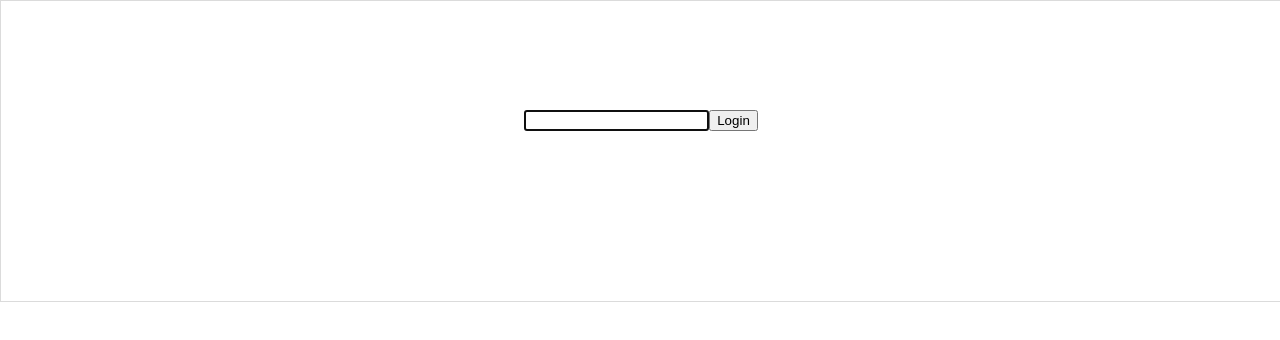
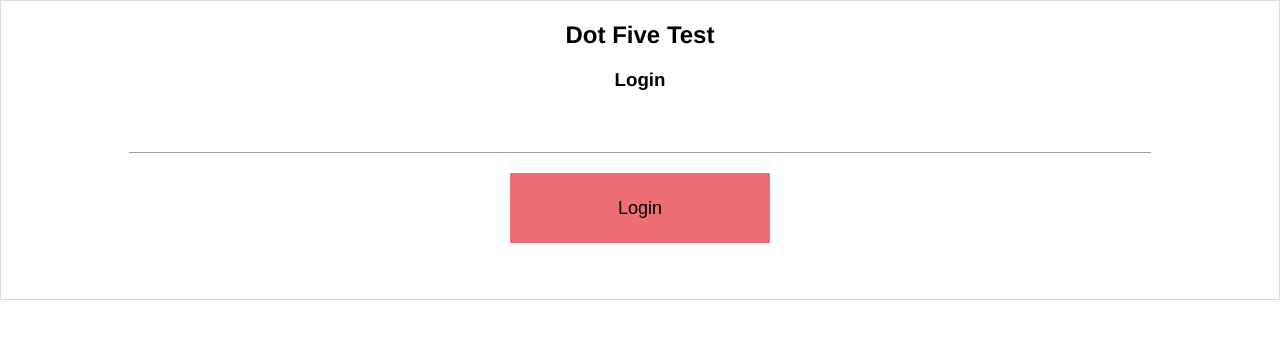
Before and after one commit to Kevez/vuex-item-list, a Vue app: page / in a window 1280 px wide. Shown: the top 340 px of the page. Built offline with nearby package versions, Linux system fonts and the light colour scheme.

Commit message:
Pass user access level down. Updated styles.

```diff
--- a/src/App.vue
+++ b/src/App.vue
@@ -12,7 +12,8 @@
                           :key="item.id"
                           :item="item"
                           :items="items"
-                          :depth="0"/>
+                          :depth="0"
+                          :level="user.level"/>
             </div>
         </div>
     </div>
@@ -33,6 +34,11 @@
 			RecentlyUpdated,
 			WelcomeMessage
 		},
+		data() {
+			return {
+				recentlyUpdated: ''
+			}
+		},
 		computed: {
 			topLevelItems() {
 				return this.items.filter((item) => {
@@ -43,16 +49,74 @@
 				'user',
 				'items',
 			])
+		},
+		methods: {
+			informUsersOfChange(message) {
+				this.recentlyUpdated = message;
+			}
 		}
 	}
 </script>
 
 <style>
+    * {
+        box-sizing: border-box;
+    }
+
+    body {
+        margin: 0;
+    }
+
     #app {
         font-family: 'Avenir', Helvetica, Arial, sans-serif;
         -webkit-font-smoothing: antialiased;
         -moz-osx-font-smoothing: grayscale;
         text-align: center;
-        color: #2c3e50;
+        position: relative;
+    }
+
+    h2, h3 {
+        color: #000;
+    }
+
+    h4 {
+        color: #000;
+        border-bottom: 1px solid #c1c1c1;
+        width: 100%;
+        padding-left: 1rem;
+        text-align: left;
+        font-size: 1.5rem;
+    }
+
+    input {
+        border: none;
+        font-size: 1rem;
+        outline: none;
+        padding: 0.75rem;
+        width: 80%;
+        border-bottom: 1px solid #9e9e9e;
+        margin-bottom: 1rem;
+        text-align: center;
+    }
+
+    button {
+        background-color: #ee6e73;
+        border: none;
+        width: 260px;
+        height: 70px;
+        margin: 4px;
+        padding: 0;
+        line-height: 70px;
+        font-size: 18px;
+        font-weight: 400;
+    }
+
+    a {
+        color: #ccc;
+    }
+
+    .item-list {
+        padding-left: 1rem;
+        line-height: 1.8rem;
     }
 </style>
--- a/src/components/ItemList.vue
+++ b/src/components/ItemList.vue
@@ -4,14 +4,15 @@
         <ItemList v-for="item in subItems"
                   :item="item"
                   :items="items"
-                  :depth="depth + 1"/>
+                  :depth="depth + 1"
+                  :level="level"/>
     </div>
 </template>
 
 <script>
 	export default {
 		name: 'ItemList',
-		props: ['item', 'items'],
+		props: ['item', 'items', 'depth', 'level'],
 		computed: {
 			subItems() {
 				return this.items.filter((x) => {
```
